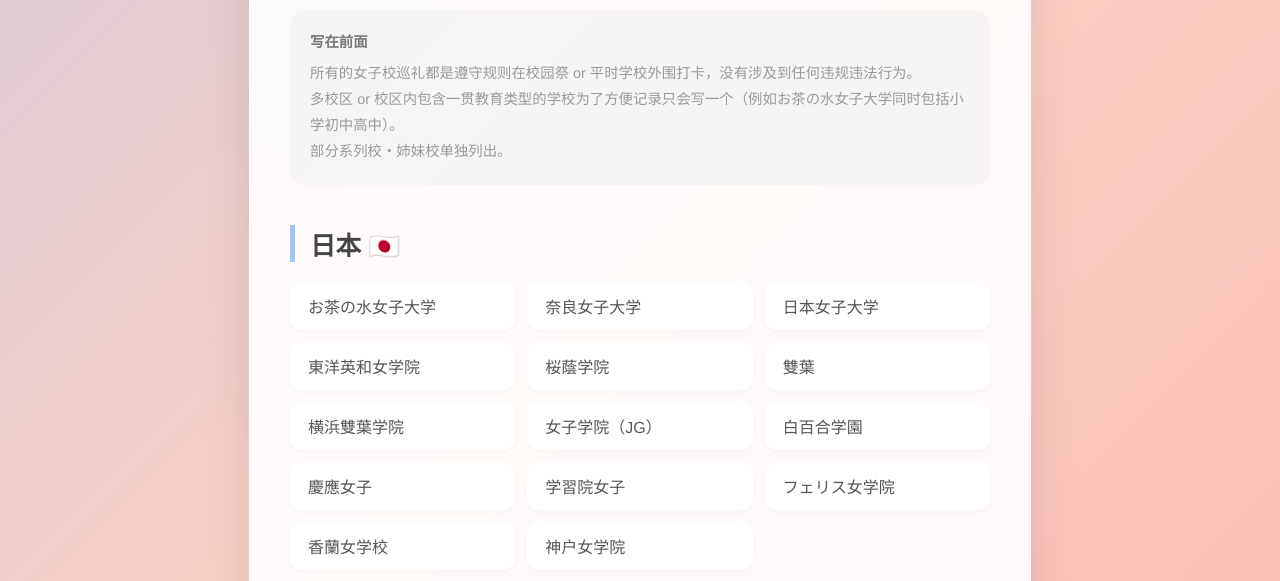
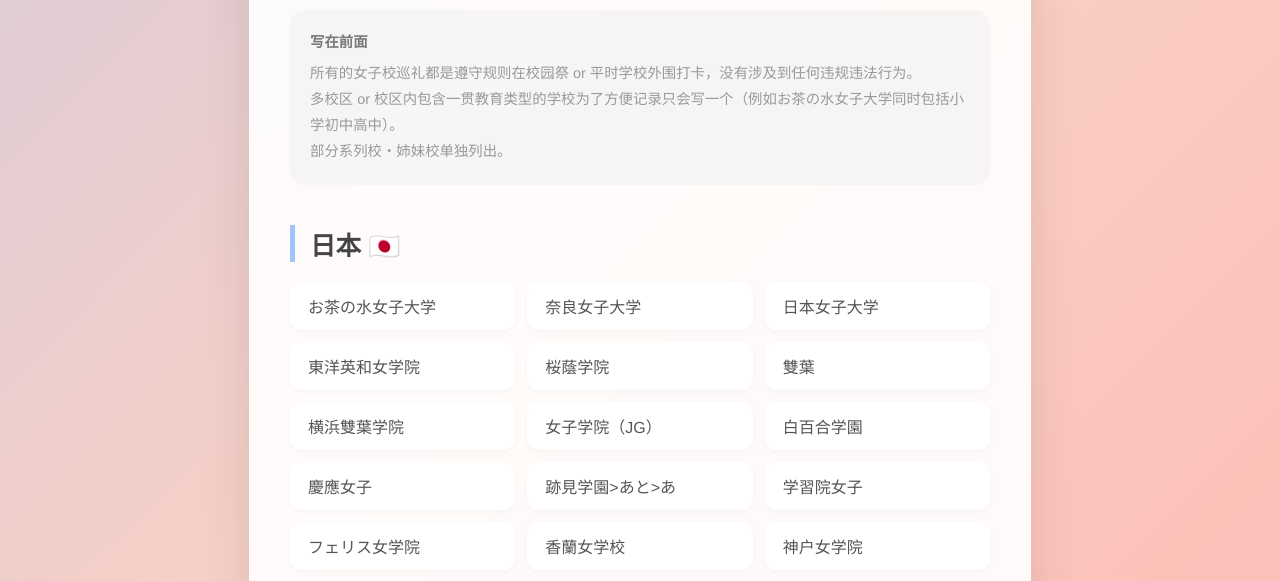
Before and after one commit to YuukiKeio/YuukiKeio.github.io, a plain HTML site: page pilgrimage.html in a window 1280 px wide. Shown: the part 219-800 px from the top of the page. Drawn offline with Linux system fonts and the light colour scheme.

Commit message:
Update pilgrimage.html

```diff
--- a/pilgrimage.html
+++ b/pilgrimage.html
@@ -134,6 +134,7 @@
             <li>女子学院（JG）</li>
             <li>白百合学園</li>
             <li>慶應女子</li>
+            <li>跡見学園>あと>あ
             <li>学習院女子</li>
             <li>フェリス女学院</li>
             <li>香蘭女学校</li>
```
